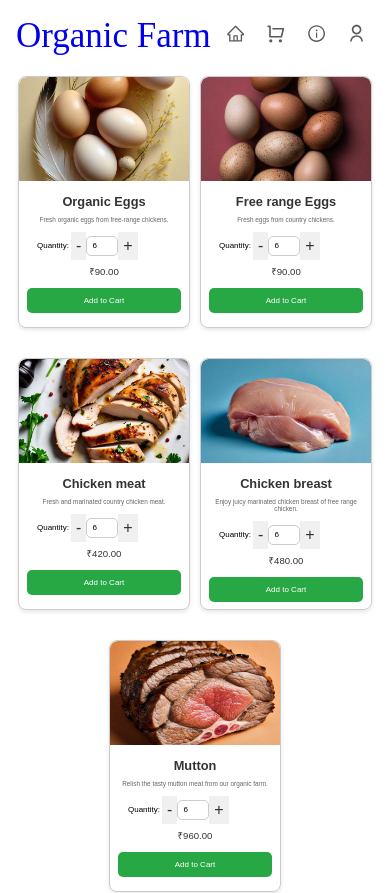
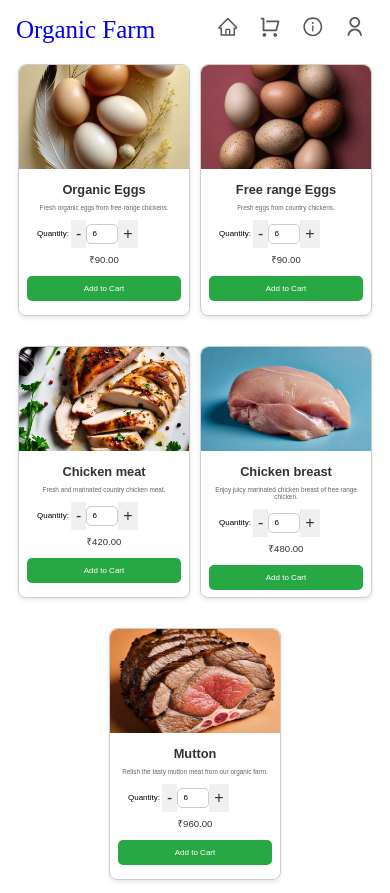
Before and after one commit to Manikanta954/organic-farm-products-webapp, a React (Create React App) app: page / in a window 390 px wide. Shown: the top 893 px of the page. Built offline with nearby package versions, Linux system fonts and the light colour scheme; no server answers.

Commit message:
changed mobile view

```diff
--- a/src/components/Navbar.js
+++ b/src/components/Navbar.js
@@ -14,7 +14,7 @@ function Navbar() {
   return (
     <nav className="navbar">
       <div className="navbar-brand playwrite-cu-d">
-        <Link to="/" className='navbar-brand' style={{ textDecoration: "none",fontSize:"35px" }}>Organic Farm</Link>
+        <Link to="/" className='navbar-brand' style={{ textDecoration: "none" }}>Organic Farm</Link>
       </div>
       <div className="navbar-links">
         <Link to="/" title="Home"><AiOutlineHome /></Link>
--- a/src/styles/Navbar.css
+++ b/src/styles/Navbar.css
@@ -9,6 +9,7 @@
 .navbar-brand {
   font-family: 'Playfair Display', serif;
   font-family: "GreatVibes",cursive;
+  font-size: 34px;
    /* Adjusted for better responsiveness */
 }
 
@@ -20,7 +21,7 @@
 .navbar-links a {
   color: rgb(93, 87, 87);
   margin-left: 30px;
-  font-size: 1.8rem; /* Adjusted for better responsiveness */
+  font-size: 1.9rem; /* Adjusted for better responsiveness */
   text-decoration: none;
 }
 
@@ -83,8 +84,7 @@
 
   .navbar-brand {
     margin-bottom: 0;
-
-    font-size: 22px;
+   font-size: 25px;
     font-family: "Great Vibes", cursive; /* Remove any margin */
   }
 
@@ -96,7 +96,7 @@
 
   .navbar-links a {
     margin: 0 8px; /* Adjust margin for links */
-    font-size: 1.2rem; /* Decrease font size for mobile devices */
+    font-size: 1.35rem; /* Decrease font size for mobile devices */
   }
 
   .cart-badge {
```
